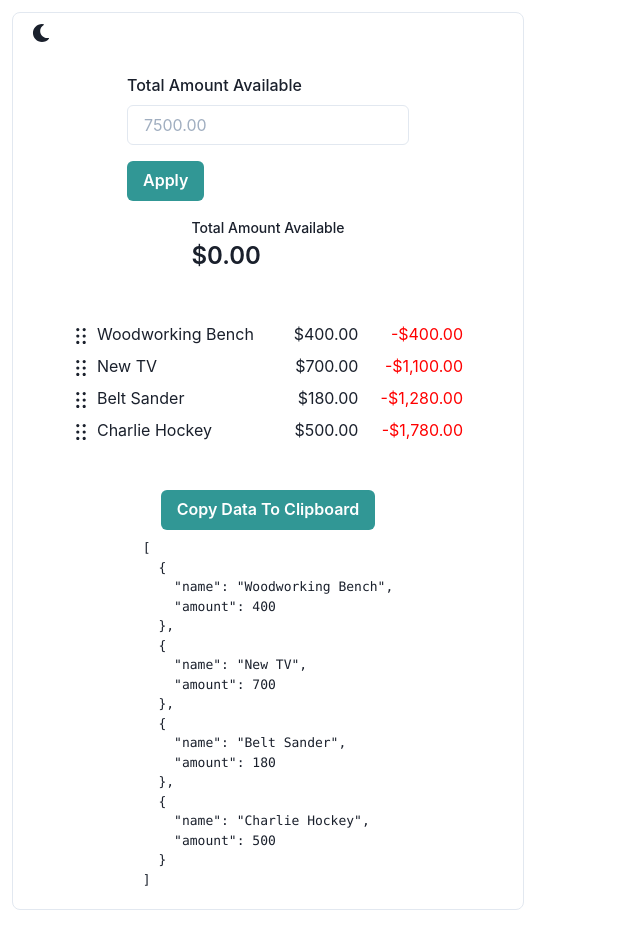
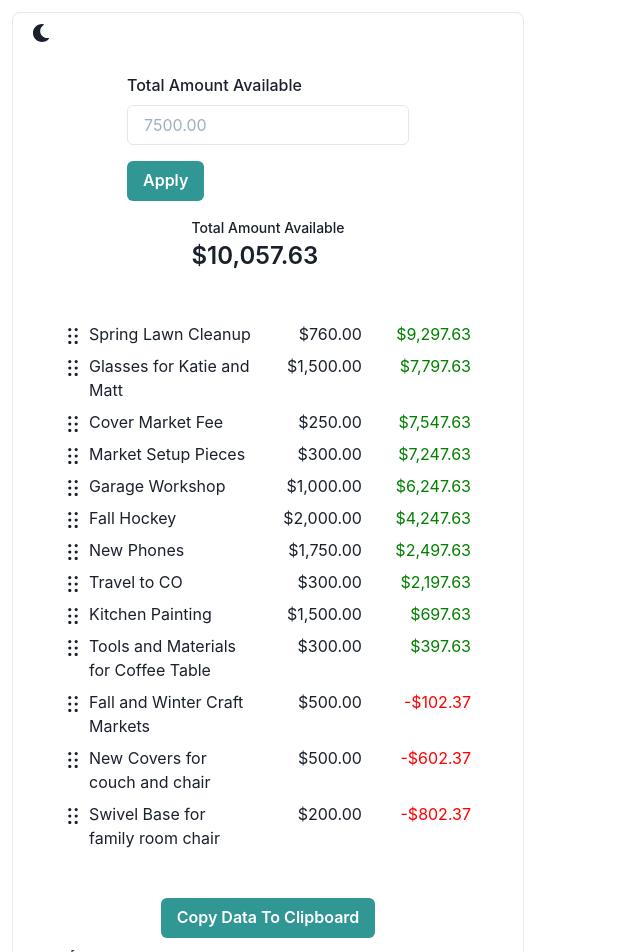
Before and after one commit to soupmatt/react-budget-sorter, a React (Create React App) app: page / in a window 1280 px wide. Shown: the top 952 px of the page, without its empty margins (0-640 px from the left). Before the commit the page ends 922 px from the top, so only its background shows below. Built offline with nearby package versions, Linux system fonts and the light colour scheme.

Commit message:
Changes to items we are considering

```diff
--- a/src/BudgetSorter.tsx
+++ b/src/BudgetSorter.tsx
@@ -56,9 +56,13 @@ export const BudgetSorter = () => {
   const records: types.BudgetItemRecord[] = data.map((data) => {
     return { ...data, runningTotal: 0 };
   });
-  updateRunningTotals(records, 0);
+  const initialTotalAmount = 10057.63;
+  updateRunningTotals(records, initialTotalAmount);
 
-  const [state, setState] = useState({ records, totalAmount: 0 });
+  const [state, setState] = useState({
+    records,
+    totalAmount: initialTotalAmount,
+  });
 
   return (
     <DragDropContext onDragEnd={onDragEnd}>
--- a/src/data.json
+++ b/src/data.json
@@ -1,18 +1,54 @@
 [
   {
-    "name": "Woodworking Bench",
-    "amount": 400
+    "name": "Spring Lawn Cleanup",
+    "amount": 760
   },
   {
-    "name": "New TV",
-    "amount": 700
+    "name": "Glasses for Katie and Matt",
+    "amount": 1500
   },
   {
-    "name": "Belt Sander",
-    "amount": 180
+    "name": "Cover Market Fee",
+    "amount": 250
   },
   {
-    "name": "Charlie Hockey",
+    "name": "Market Setup Pieces",
+    "amount": 300
+  },
+  {
+    "name": "Garage Workshop",
+    "amount": 1000
+  },
+  {
+    "name": "Fall Hockey",
+    "amount": 2000
+  },
+  {
+    "name": "New Phones",
+    "amount": 1750
+  },
+  {
+    "name": "Travel to CO",
+    "amount": 300
+  },
+  {
+    "name": "Kitchen Painting",
+    "amount": 1500
+  },
+  {
+    "name": "Tools and Materials for Coffee Table",
+    "amount": 300
+  },
+  {
+    "name": "Fall and Winter Craft Markets",
     "amount": 500
+  },
+  {
+    "name": "New Covers for couch and chair",
+    "amount": 500
+  },
+  {
+    "name": "Swivel Base for family room chair",
+    "amount": 200
   }
 ]
```
